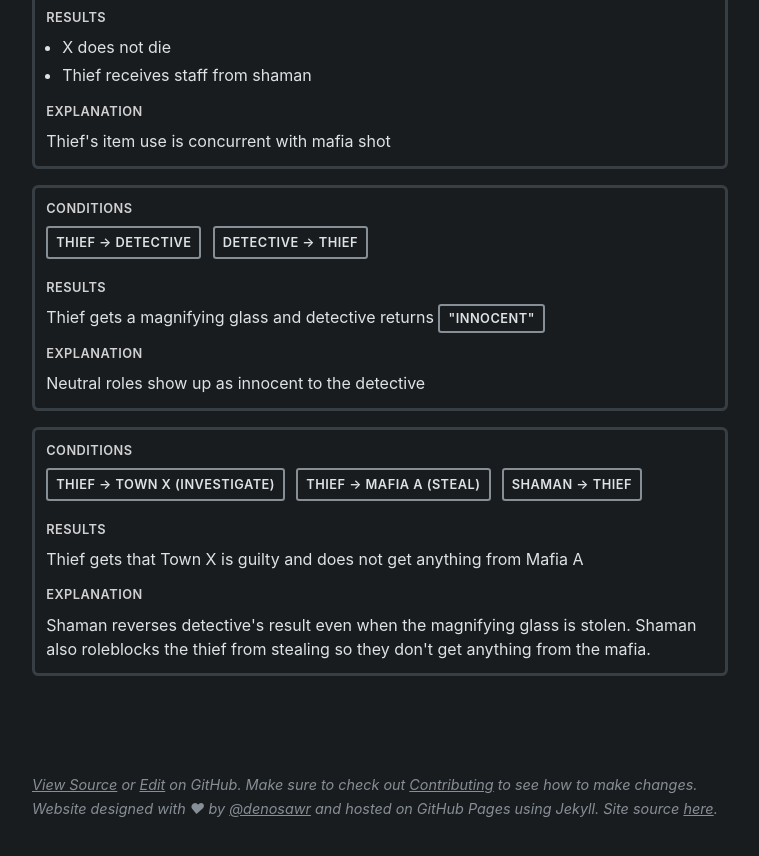
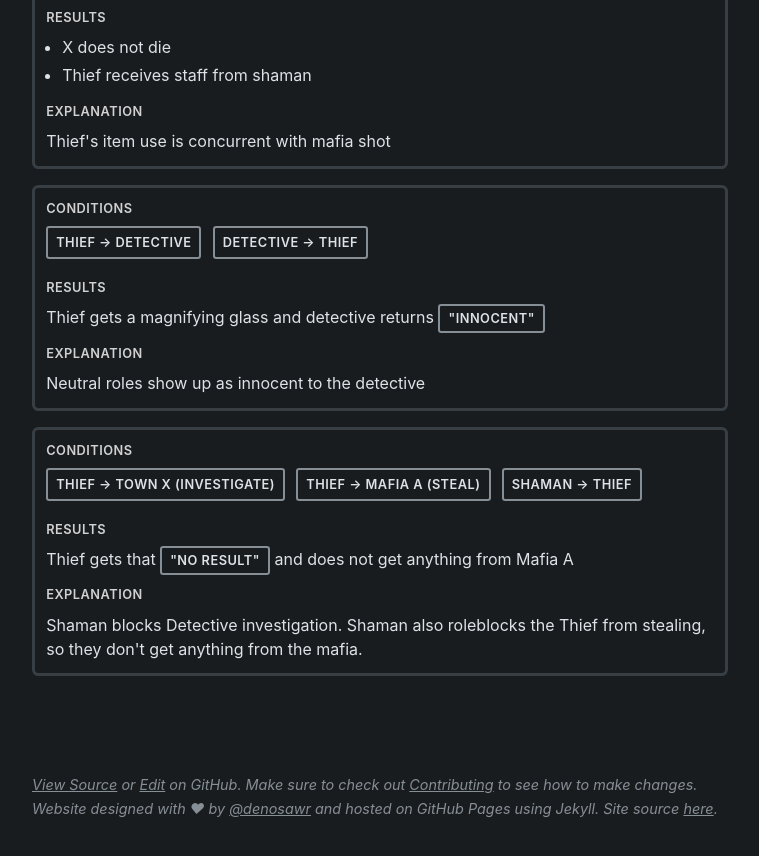
Before and after one commit to olliecheng/mathia-rulebook, a Jekyll site: the page built from roles/thief.md, in a window 1280 px wide and 900 px high, scrolled down 1513 px. Shown: the top 856 px of the window, without its empty margins (152-911 px from the left). Built offline with Jekyll 4.4.1, drawn with Linux system fonts in a browser that asks for light colours; some web fonts are replaced.

Commit message:
update to thief+shaman interaction

```diff
--- a/roles/thief.md
+++ b/roles/thief.md
@@ -44,8 +44,8 @@ Neutral roles show up as innocent to the detective;
 
 ---
 Thief > Town X (investigate), Thief > Mafia A (steal), Shaman > Thief;
-Thief gets that Town X is guilty and does not get anything from Mafia A;
-Shaman reverses detective's result even when the magnifying glass is stolen. Shaman also roleblocks the thief from stealing so they don't get anything from the mafia.;
+Thief gets that "No result" and does not get anything from Mafia A;
+Shaman blocks Detective investigation. Shaman also roleblocks the Thief from stealing, so they don't get anything from the mafia.;
 
 {% endcapture %}
 {% include interactions.html content=interactions %}
```
